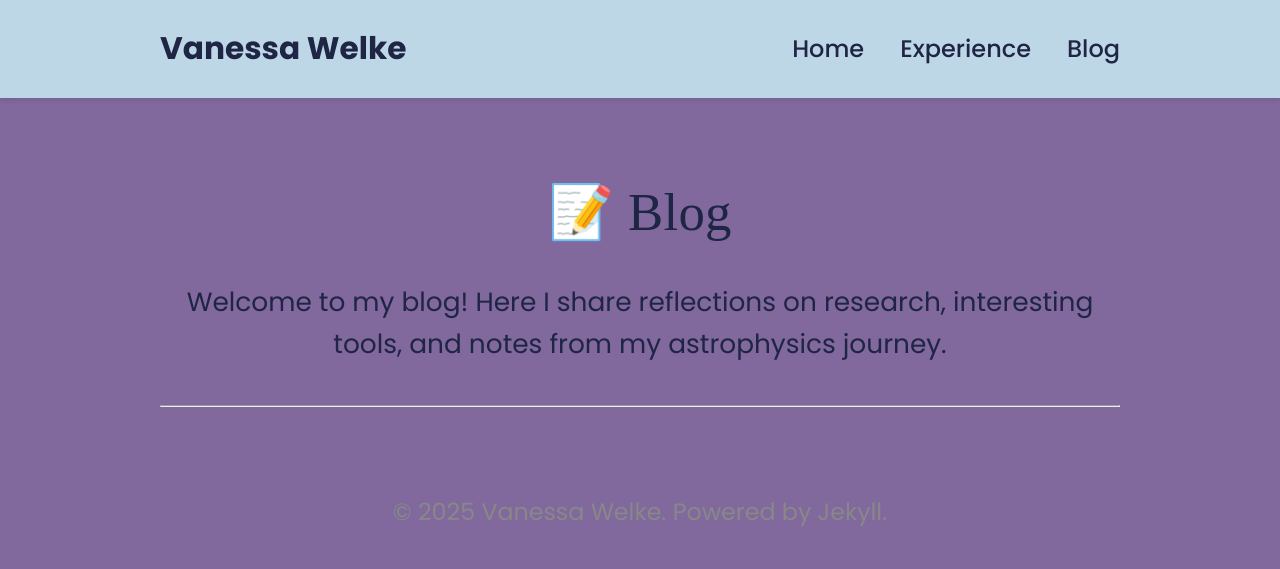
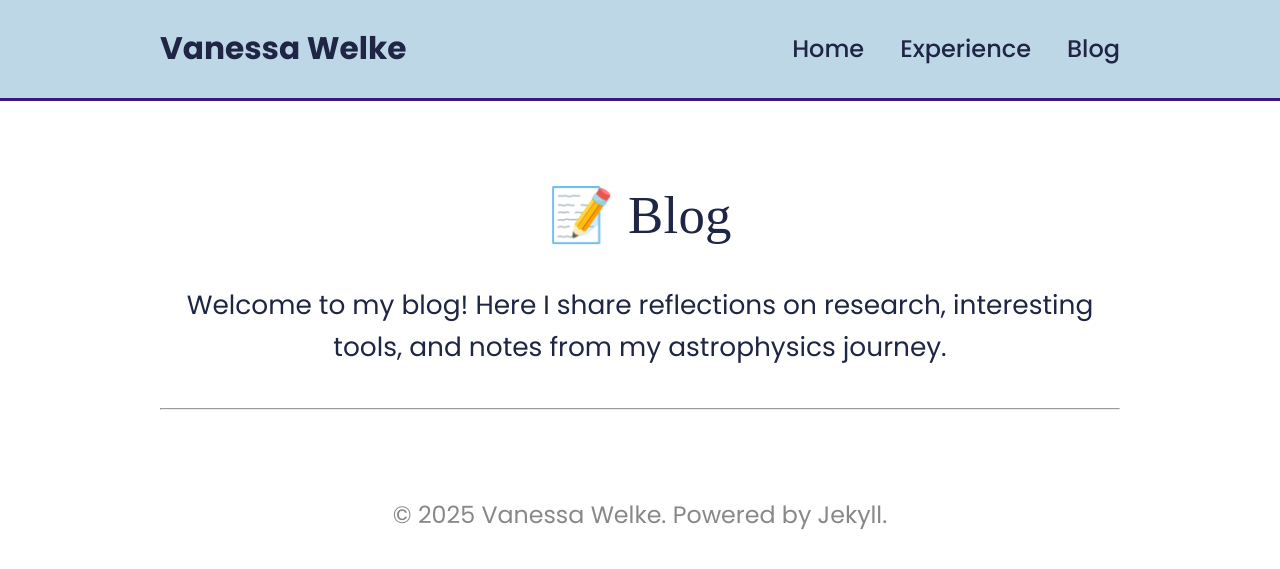
Before and after one commit to VWelke/personal_website, a Jekyll site: the page built from blog.md, in a window 1280 px wide. Shown: the top 569 px of the page. Built offline with Jekyll 4.4.1, drawn with Linux system fonts in a browser that asks for light colours.

Commit message:
Update style.css

```diff
--- a/assets/css/style.css
+++ b/assets/css/style.css
@@ -1,7 +1,7 @@
 /* Base style */
 body {
   font-family: 'Poppins', sans-serif;
-  background-color: #81689D;
+  background-color: #fff;
   margin: 0;
   padding: 0;
   color: #1F2544;
@@ -19,7 +19,8 @@ h1, h2, h3, h4, h5, h6 {
 /* Navbar */
 .navbar {
   background-color: #bed7e6;
-  box-shadow: 0 2px 5px rgba(0, 0, 0, 0.1);
+  box-shadow: none; /* optional: remove shadow if you prefer the line */
+  border-bottom: 3px solid #391880; /* light line separating nav and body */
   padding: 1em 0;
   position: sticky;
   top: 0;
```
